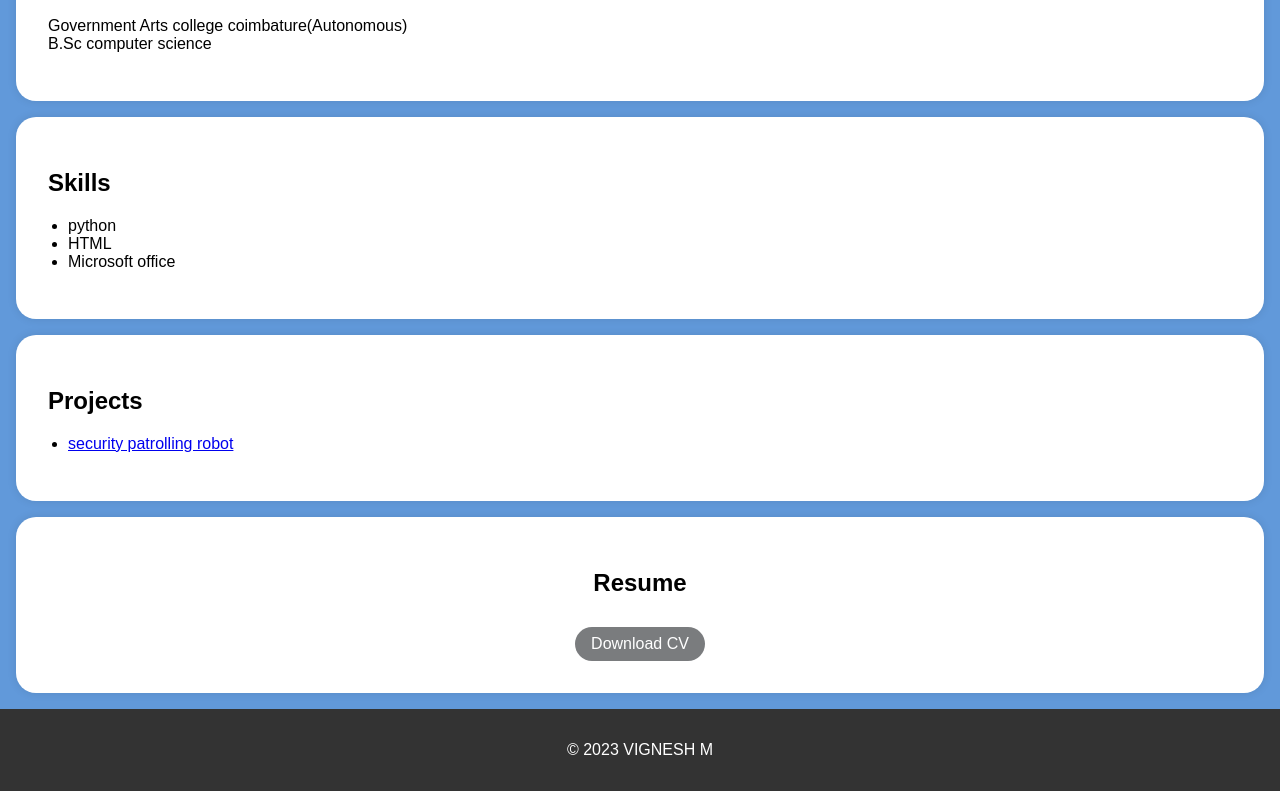
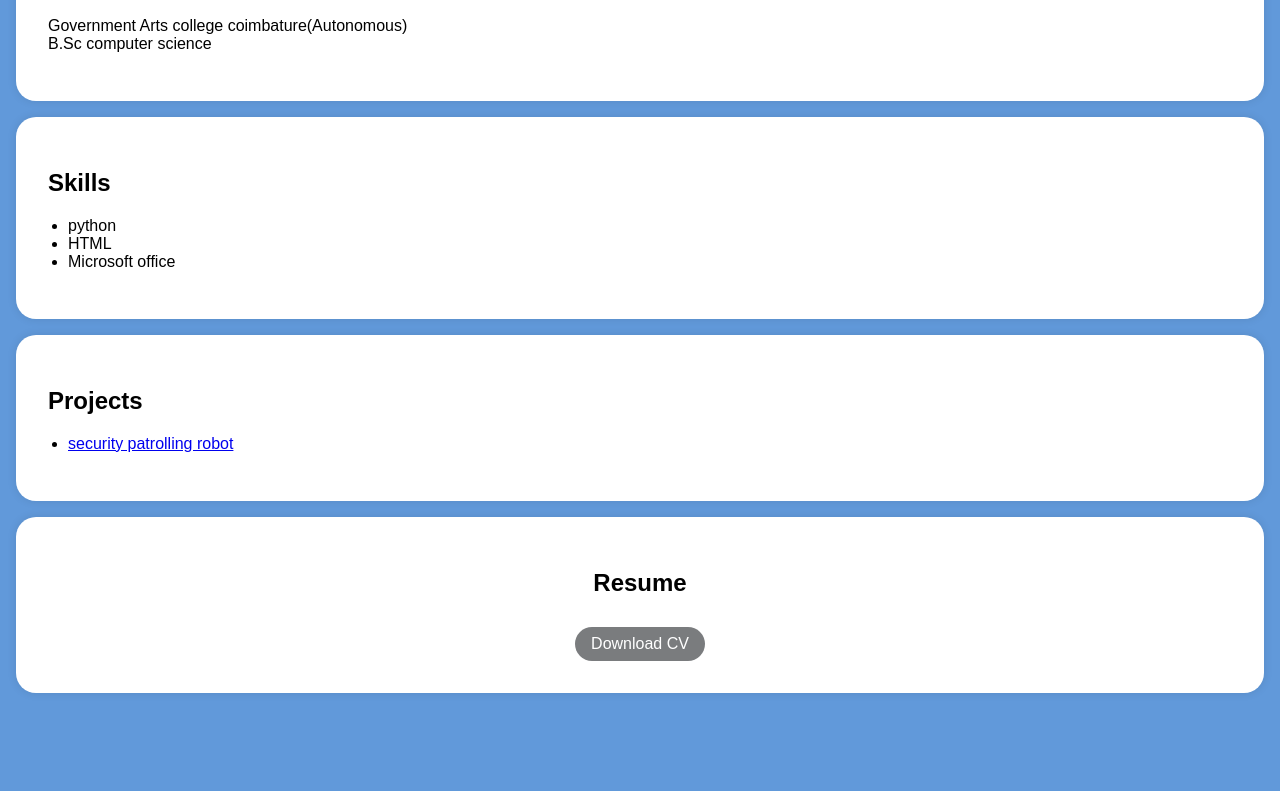
Before and after one commit to Parthasarathy547/DigitalPortfolio-, a plain HTML site: page index.html in a window 1280 px wide. Shown: the part 529-1320 px from the top of the page. After the commit the page ends 1238 px from the top, so only its background shows below. Drawn offline with Linux system fonts and the light colour scheme.

Commit message:
Update index.html
Yes

```diff
--- a/index.html
+++ b/index.html
@@ -162,10 +162,6 @@
 
     </section>
 
-    <footer>
-        <p>&copy; 2023 VIGNESH M</p>
-    </footer>
-
     <script>
         // Smooth scrolling to section when clicking on navigation links
         document.querySelectorAll('a[href^="#"]').forEach(anchor => {
```
